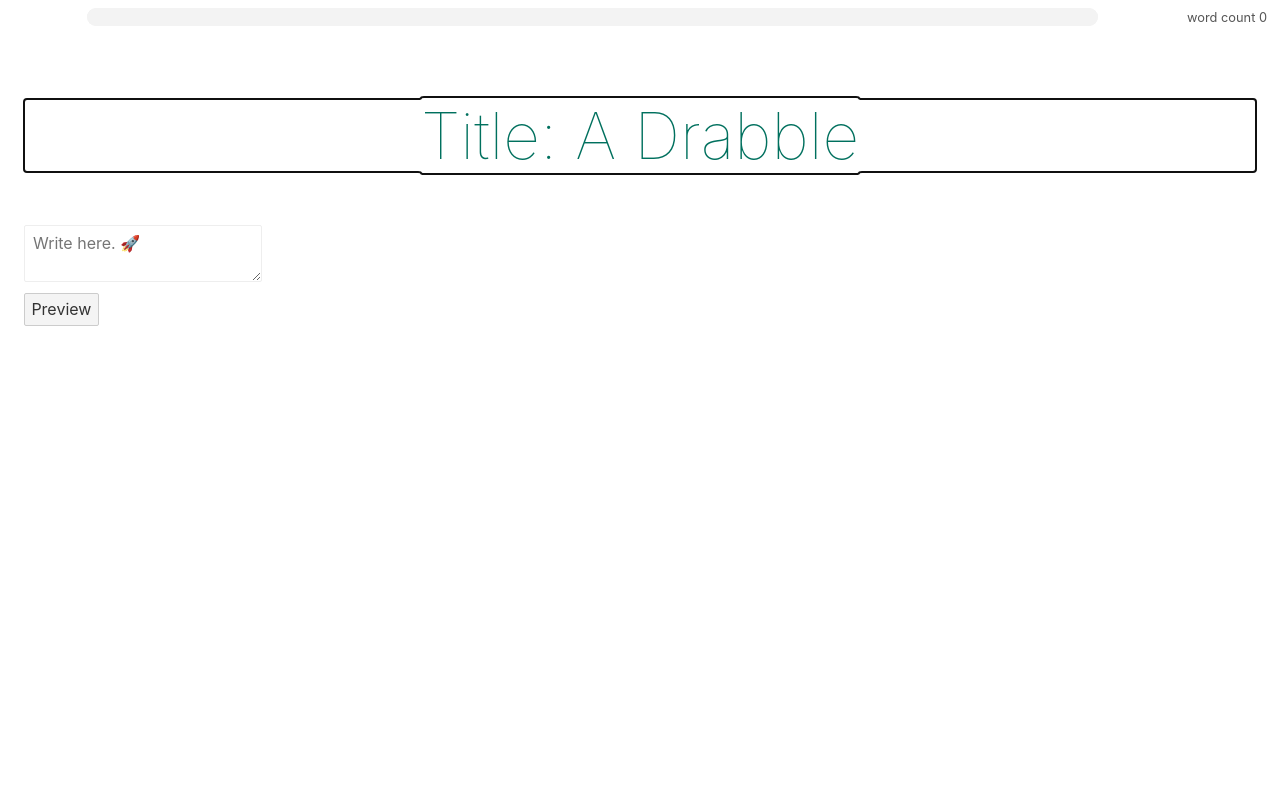
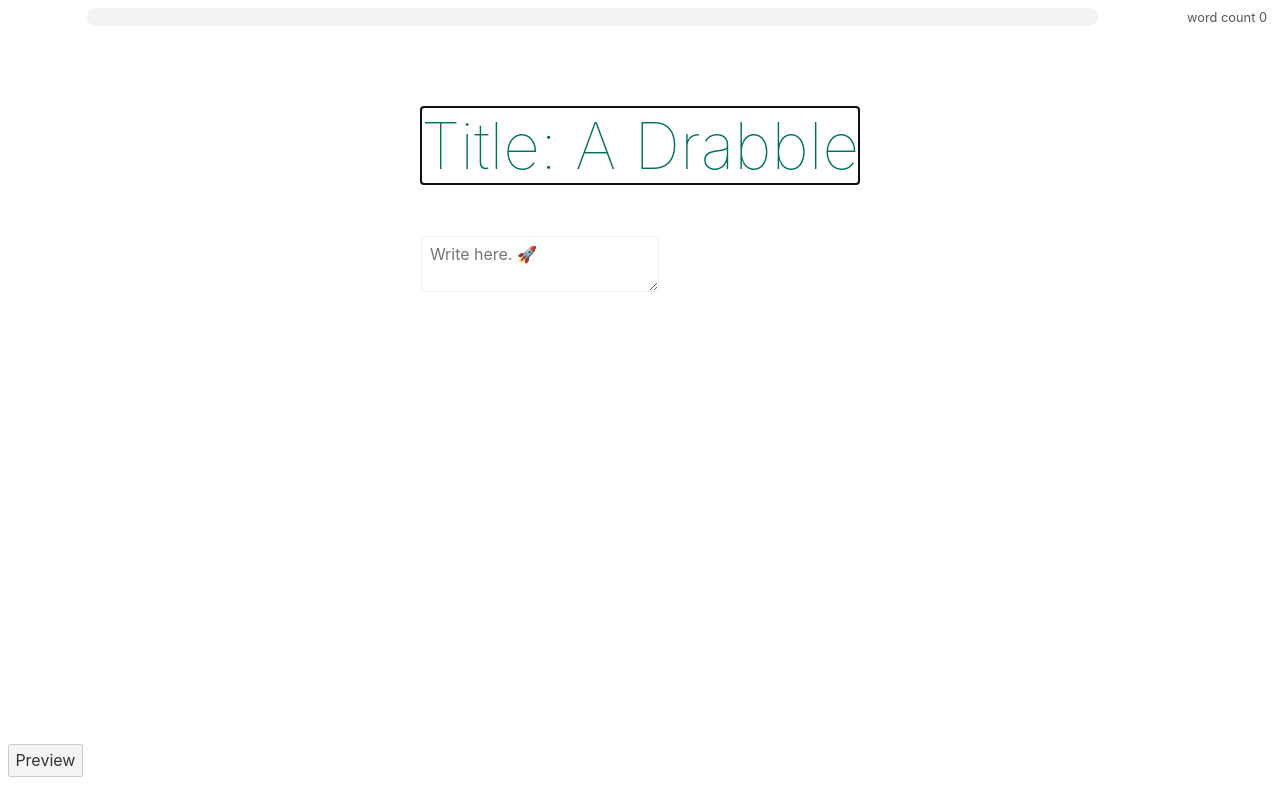
Before and after one commit to teroyks/drabbledit, a Svelte app: page / in a window 1280 px wide. Built offline with nearby package versions, Linux system fonts and the light colour scheme.

Commit message:
💄 Lay out page in a grid
- main editor area takes most of the space

```diff
--- a/public/global.css
+++ b/public/global.css
@@ -4,6 +4,10 @@ body {
   padding: 8px;
   font-family: -apple-system, BlinkMacSystemFont, 'Segoe UI', Roboto,
     Oxygen-Sans, Ubuntu, Cantarell, 'Helvetica Neue', sans-serif;
+
+  height: 100vh;
+  display: grid;
+  grid-template-rows: 2rem 1fr 3rem;
 }
 
 a {
--- a/src/App.svelte
+++ b/src/App.svelte
@@ -41,8 +41,10 @@
 </header>
 <main>
   <Editor bind:wordcount />
+</main>
+<footer>
   <button on:click={showPreview}>Preview</button>
-</main>
+</footer>
 
 {#if previewVisible}
   <Modal on:close={hidePreview}>
```
